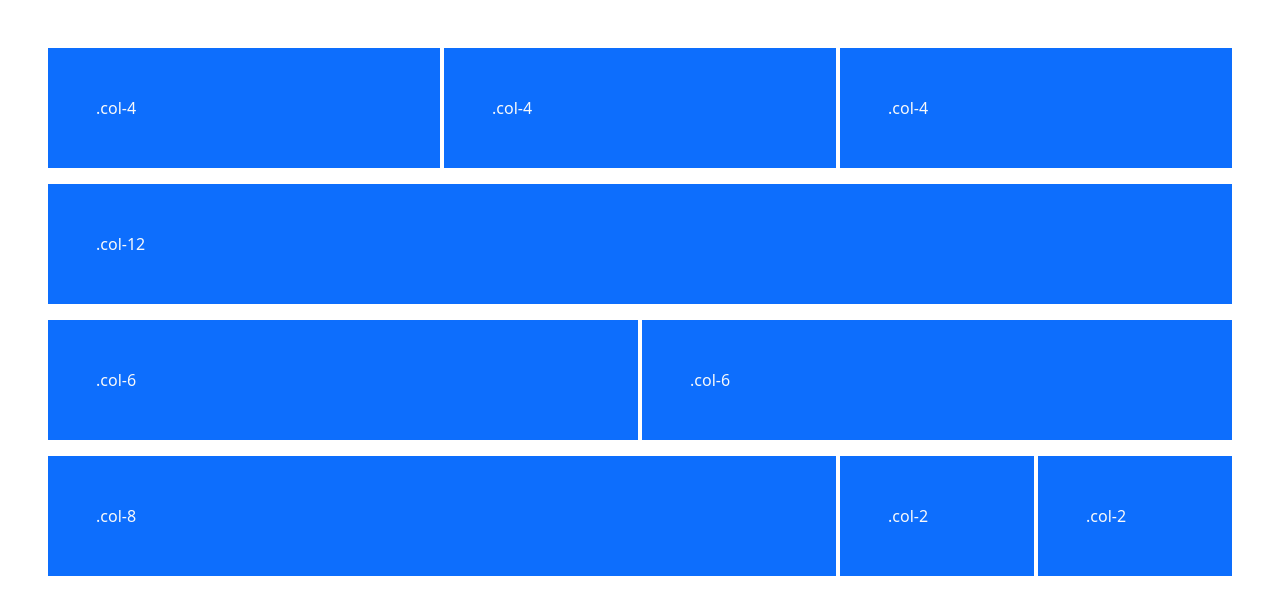
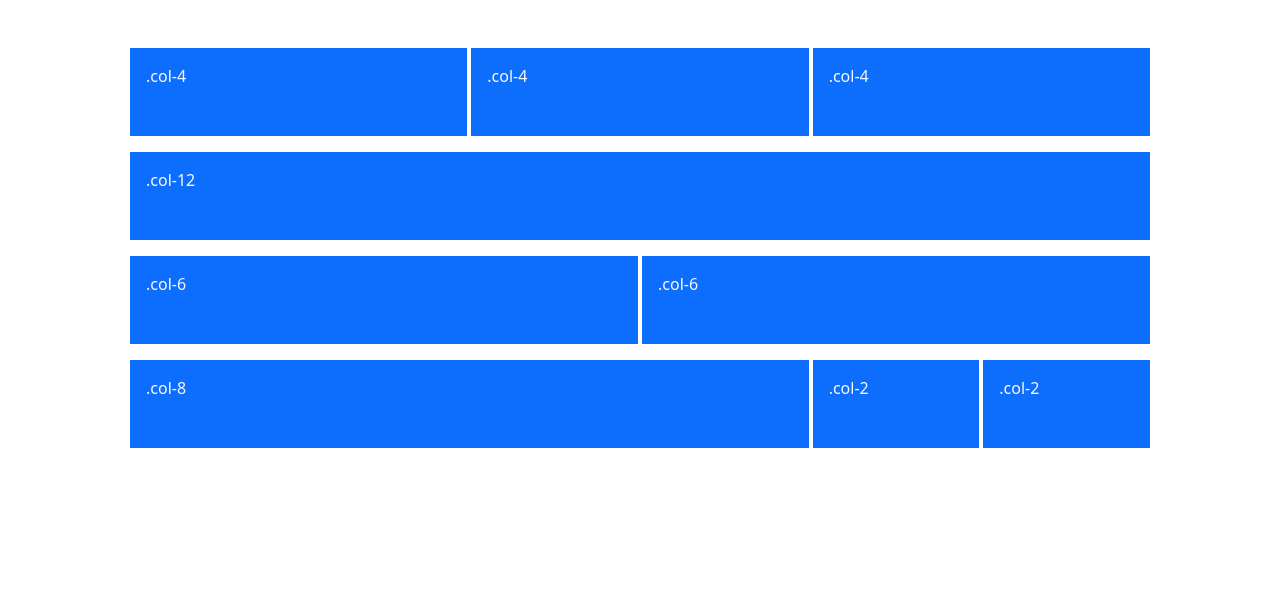
Before and after one commit to abdisalomoff/2-dars-table, a plain HTML site: page index.html in a window 1280 px wide. Drawn offline with Linux system fonts and the light colour scheme.

Commit message:
Initial commit

```diff
--- a/index.html
+++ b/index.html
@@ -7,17 +7,17 @@
     <title>2-dars</title>
     <link rel="stylesheet" href="./css/bootstrap.min.css">
 </head>
-<body>
+<body class="container">
     <div class="row  p-5  gx-1 gy-3">
-        <div class="col-4"><p class="bg-primary p-5 m-0 text-light">.col-4</p></div>
-        <div class="col-4"><p class="bg-primary p-5 m-0 text-light">.col-4</p></div>
-        <div class="col-4"><p class="bg-primary p-5 m-0 text-light">.col-4</p></div>
-        <div class="col-12"><p class="bg-primary p-5 m-0 text-light">.col-12</p></div>
-        <div class="col-6"><p class="bg-primary p-5 m-0 text-light">.col-6</p></div>
-        <div class="col-6"><p class="bg-primary p-5 m-0 text-light">.col-6</p></div>
-        <div class="col-8"><p class="bg-primary p-5 m-0 text-light">.col-8</p></div>
-        <div class="col-2"><p class="bg-primary p-5 m-0 text-light">.col-2</p></div>
-        <div class="col-2"><p class="bg-primary p-5 m-0 text-light">.col-2</p></div>
+        <div class="col-4"><p class="bg-primary p-5 pt-3 ps-3 m-0 text-light">.col-4</p></div>
+        <div class="col-4"><p class="bg-primary p-5 pt-3 ps-3 m-0 text-light">.col-4</p></div>
+        <div class="col-4"><p class="bg-primary p-5 pt-3 ps-3 m-0 text-light">.col-4</p></div>
+        <div class="col-12"><p class="bg-primary p-5 pt-3 ps-3 m-0 text-light">.col-12</p></div>
+        <div class="col-6"><p class="bg-primary p-5 pt-3 ps-3 m-0 text-light">.col-6</p></div>
+        <div class="col-6"><p class="bg-primary p-5 pt-3 ps-3 m-0 text-light">.col-6</p></div>
+        <div class="col-8"><p class="bg-primary p-5 pt-3 ps-3 m-0 text-light">.col-8</p></div>
+        <div class="col-2"><p class="bg-primary p-5 pt-3 ps-3 m-0 text-light">.col-2</p></div>
+        <div class="col-2"><p class="bg-primary p-5 pt-3 ps-3 m-0 text-light">.col-2</p></div>
     </div>
 </body>
 </html>
```
